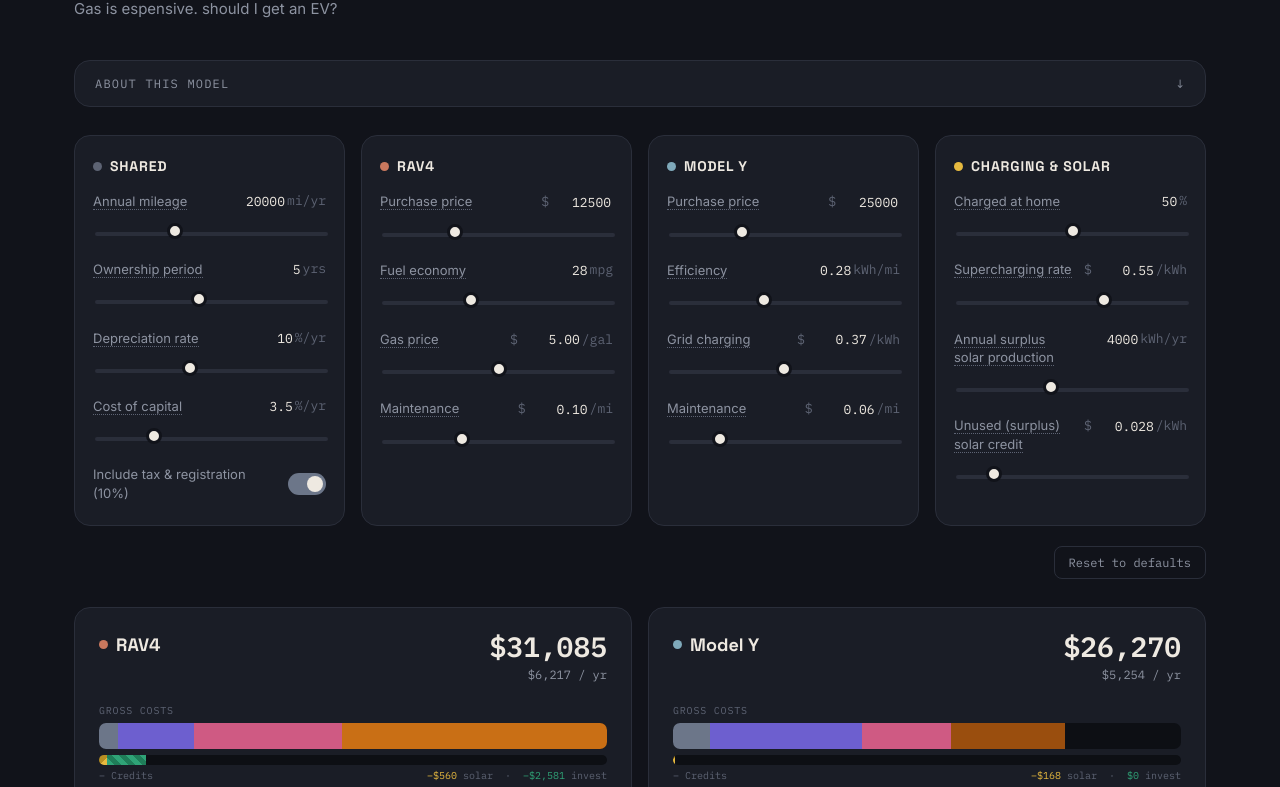
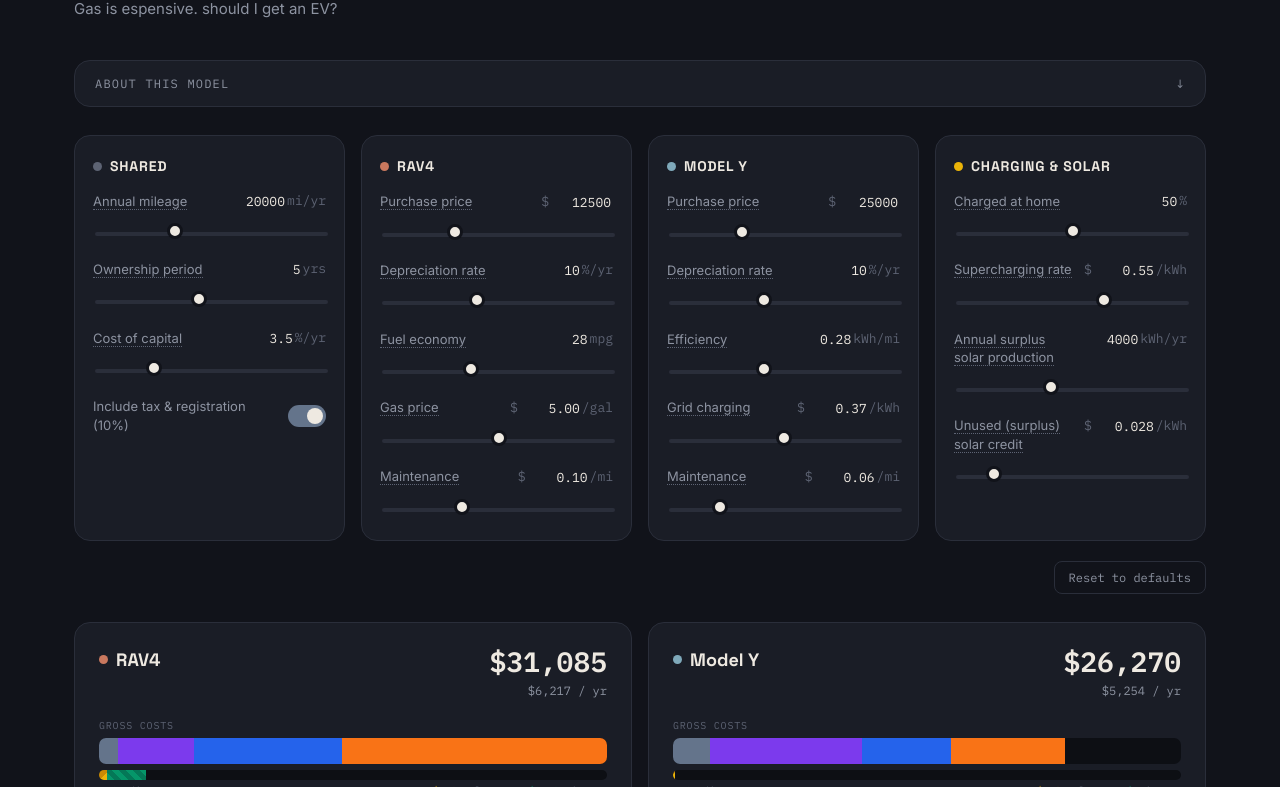
Before and after one commit to SorenKyhl/car-comparison, a plain HTML site: page car-comparison.html in a window 1280 px wide. Shown: the part 165-952 px from the top of the page. Drawn offline with Linux system fonts and the light colour scheme.

Commit message:
depreciation specific to each vehicle

```diff
--- a/car-comparison.html
+++ b/car-comparison.html
@@ -13,8 +13,8 @@
     --ink:#eee9e1; --ink-dim:#8d93a1; --ink-faint:#5d6373;
     --rav4:#c9785e; --rav4-dim:#5d4036;
     --modely:#7fa9ba; --modely-dim:#3c5663;
-    --fuel:#c96f15; --fuel-dim:#62452d; --fuel-solar:#f4b25a; --fuel-home:#df8a2c; --fuel-sc:#9a4e0e;
-    --dep:#6d5fcf; --sun:#e6b93f; --invest:#2fa377; --upfront:#6c7689; --maint:#cf5a83;
+    --fuel:#F97316; --fuel-dim:#62452d; --fuel-solar:#FDBA74; --fuel-home:#FB923C; --fuel-sc:#F97316;
+    --dep:#7C3AED; --sun:#EAB308; --invest:#059669; --upfront:#64748B; --maint:#2563EB;
     --radius:16px;
   }
   *{box-sizing:border-box;}
@@ -101,8 +101,8 @@
   .charge-total{font-weight:600;} .charge-total .ck{font-weight:600;} .charge-total .cc{color:var(--ink);}
 
   .credit-track{height:10px;border-radius:5px;background:#0d0f14;overflow:hidden;display:flex;margin-bottom:4px;}
-  .credit-seg{height:100%;background:repeating-linear-gradient(-45deg,var(--sun),var(--sun) 5px,#b88e22 5px,#b88e22 10px);transition:width .25s ease;}
-  .invest-seg{height:100%;background:repeating-linear-gradient(45deg,var(--invest),var(--invest) 5px,#1f7d59 5px,#1f7d59 10px);transition:width .25s ease;}
+  .credit-seg{height:100%;background:repeating-linear-gradient(-45deg,var(--sun),var(--sun) 5px,#CA8A04 5px,#CA8A04 10px);transition:width .25s ease;}
+  .invest-seg{height:100%;background:repeating-linear-gradient(45deg,var(--invest),var(--invest) 5px,#047857 5px,#047857 10px);transition:width .25s ease;}
   @media (prefers-reduced-motion:reduce){.credit-seg,.invest-seg{transition:none;}}
   .credit-caption{font-family:'IBM Plex Mono',monospace;font-size:10px;color:var(--ink-faint);margin:0 0 18px;display:flex;justify-content:space-between;gap:8px;}
   .credit-caption .cc-solar{color:var(--sun);}
@@ -187,9 +187,6 @@
       <div class="field"><div class="field-head"><span class="label"><span class="tip" data-tip="How many years you plan to own the vehicle. Longer periods spread up-front costs but accumulate more fuel and maintenance.">Ownership period</span></span>
         <div class="field-val"><input type="number" id="yearsNum" value="5"><span class="affix">yrs</span></div></div>
         <input type="range" id="years" min="1" max="10" step="1" value="5"></div>
-      <div class="field"><div class="field-head"><span class="label"><span class="tip" data-tip="Fraction of remaining value lost each year (declining balance). At 10%/yr, a $25k car retains ~59% of its value after 5 years. Higher = faster loss.">Depreciation rate</span></span>
-        <div class="field-val"><input type="number" id="depRateNum" value="10" step="0.5"><span class="affix">%/yr</span></div></div>
-        <input type="range" id="depRate" min="0" max="25" step="0.5" value="10"></div>
       <div class="field"><div class="field-head"><span class="label"><span class="tip" data-tip="Invest the difference between the purchase price of the two vehicles, grows at this rate of return. e.g. if the cheaper car saves $12k up front, that cash is assumed to earn this rate. 3–5% is a conservative real-return estimate.">Cost of capital</span></span>
         <div class="field-val"><input type="number" id="capRateNum" value="3.5" step="0.5"><span class="affix">%/yr</span></div></div>
         <input type="range" id="capRate" min="0" max="15" step="0.5" value="3.5"></div>
@@ -202,6 +199,9 @@
       <div class="field"><div class="field-head"><span class="label"><span class="tip" data-tip="Out-of-pocket purchase price, before tax. Default reflects a 2016–2019 RAV4 in fair condition.">Purchase price</span></span>
         <div class="field-val"><span class="affix">$</span><input type="number" id="rav4PriceNum" value="12500" step="100"></div></div>
         <input type="range" id="rav4Price" min="5000" max="30000" step="100" value="12500"></div>
+      <div class="field"><div class="field-head"><span class="label"><span class="tip" data-tip="Fraction of remaining value lost each year (declining balance). At 10%/yr, a $12.5k car retains ~59% of its value after 5 years.">Depreciation rate</span></span>
+        <div class="field-val"><input type="number" id="rav4DepRateNum" value="10" step="0.5"><span class="affix">%/yr</span></div></div>
+        <input type="range" id="rav4DepRate" min="0" max="25" step="0.5" value="10"></div>
       <div class="field"><div class="field-head"><span class="label"><span class="tip" data-tip="Miles per gallon (combined city/highway). A non-hybrid RAV4 gets ~28 mpg; the RAV4 Hybrid gets ~38 mpg.">Fuel economy</span></span>
         <div class="field-val"><input type="number" id="rav4MpgNum" value="28"><span class="affix">mpg</span></div></div>
         <input type="range" id="rav4Mpg" min="15" max="50" step="1" value="28"></div>
@@ -218,6 +218,9 @@
       <div class="field"><div class="field-head"><span class="label"><span class="tip" data-tip="Out-of-pocket purchase price, before tax. Default reflects a 2021–2022 used Model Y Long Range.">Purchase price</span></span>
         <div class="field-val"><span class="affix">$</span><input type="number" id="modelYPriceNum" value="25000" step="100"></div></div>
         <input type="range" id="modelYPrice" min="10000" max="60000" step="100" value="25000"></div>
+      <div class="field"><div class="field-head"><span class="label"><span class="tip" data-tip="Fraction of remaining value lost each year (declining balance). At 10%/yr, a $25k car retains ~59% of its value after 5 years.">Depreciation rate</span></span>
+        <div class="field-val"><input type="number" id="modelYDepRateNum" value="10" step="0.5"><span class="affix">%/yr</span></div></div>
+        <input type="range" id="modelYDepRate" min="0" max="25" step="0.5" value="10"></div>
       <div class="field"><div class="field-head"><span class="label"><span class="tip" data-tip="Energy consumed per mile. Model Y RWD ~0.25 kWh/mi; AWD Long Range ~0.27–0.30. Higher = more expensive to charge.">Efficiency</span></span>
         <div class="field-val"><input type="number" id="modelYEffNum" value="0.28" step="0.01"><span class="affix">kWh/mi</span></div></div>
         <input type="range" id="modelYEff" min="0.20" max="0.40" step="0.01" value="0.28"></div>
@@ -366,10 +369,10 @@
 </div>
 
 <script>
-  const ids = ['annualMiles','years','depRate','capRate','rav4Price','rav4Mpg','gasPrice','rav4Maint','modelYPrice','modelYEff','homeSplit','scRate','modelYMaint','solarSurplus','solarCredit','homeRate'];
-  const defaults = {annualMiles:20000,years:5,depRate:10,capRate:3.5,rav4Price:12500,rav4Mpg:28,gasPrice:5.00,rav4Maint:0.10,modelYPrice:25000,modelYEff:0.28,homeSplit:50,scRate:0.55,modelYMaint:0.06,solarSurplus:4000,solarCredit:0.028,homeRate:0.37};
+  const ids = ['annualMiles','years','rav4DepRate','modelYDepRate','capRate','rav4Price','rav4Mpg','gasPrice','rav4Maint','modelYPrice','modelYEff','homeSplit','scRate','modelYMaint','solarSurplus','solarCredit','homeRate'];
+  const defaults = {annualMiles:20000,years:5,rav4DepRate:10,modelYDepRate:10,capRate:3.5,rav4Price:12500,rav4Mpg:28,gasPrice:5.00,rav4Maint:0.10,modelYPrice:25000,modelYEff:0.28,homeSplit:50,scRate:0.55,modelYMaint:0.06,solarSurplus:4000,solarCredit:0.028,homeRate:0.37};
   const UPFRONT_RATE = 0.10;
-  const C = {rav4:'#c9785e',modelY:'#7fa9ba',fuel:'#c96f15',fuelSolar:'#f4b25a',fuelHome:'#df8a2c',fuelSc:'#9a4e0e',dep:'#6d5fcf',invest:'#2fa377',sun:'#e6b93f',upfront:'#6c7689',maint:'#cf5a83',grid:'#23262f',ink:'#eee9e1',inkDim:'#8d93a1',inkFaint:'#5d6373'};
+  const C = {rav4:'#c9785e',modelY:'#7fa9ba',fuel:'#EA580C',fuelSolar:'#FDBA74',fuelHome:'#FB923C',fuelSc:'#F97316',dep:'#7C3AED',invest:'#059669',sun:'#EAB308',upfront:'#64748B',maint:'#2563EB',grid:'#23262f',ink:'#eee9e1',inkDim:'#8d93a1',inkFaint:'#5d6373'};
 
   function val(id){ return parseFloat(document.getElementById(id).value) || 0; }
   function set(id,t){ document.getElementById(id).textContent = t; }
@@ -456,7 +459,7 @@
   }
 
   function recalc(){
-    const annualMiles=val('annualMiles'),years=val('years'),depRate=val('depRate')/100,capRate=val('capRate')/100;
+    const annualMiles=val('annualMiles'),years=val('years'),rav4DepRate=val('rav4DepRate')/100,modelYDepRate=val('modelYDepRate')/100,capRate=val('capRate')/100;
     const rav4Price=val('rav4Price'),rav4Mpg=Math.max(1,val('rav4Mpg')),gasPrice=val('gasPrice'),rav4Maint=val('rav4Maint');
     const modelYPrice=val('modelYPrice'),modelYEff=val('modelYEff'),homeSplit=val('homeSplit')/100,scRate=val('scRate'),modelYMaint=val('modelYMaint');
     const solarSurplus=val('solarSurplus'),solarCredit=val('solarCredit'),homeRate=val('homeRate');
@@ -471,7 +474,7 @@
     const rav4EnergyAnnualNet=rav4GasAnnual-rav4CreditAnnual;
     const rav4MaintAnnual=annualMiles*rav4Maint;
     const rav4GasTotal=rav4GasAnnual*years, rav4CreditTotal=rav4CreditAnnual*years, rav4MaintTotal=rav4MaintAnnual*years;
-    const rav4DepTotal=rav4Price*(1-Math.pow(1-depRate,years)), rav4Residual=rav4Price*Math.pow(1-depRate,years);
+    const rav4DepTotal=rav4Price*(1-Math.pow(1-rav4DepRate,years)), rav4Residual=rav4Price*Math.pow(1-rav4DepRate,years);
 
     const homeMiles=annualMiles*homeSplit, scMiles=annualMiles*(1-homeSplit);
     const homeNeedKwh=homeMiles*modelYEff, scNeedKwh=scMiles*modelYEff;
@@ -482,7 +485,7 @@
     const myEnergyAnnualNet=homeCostAnnual+scCostAnnual-myCreditAnnual;
     const modelYMaintAnnual=annualMiles*modelYMaint;
     const homeCostTotal=homeCostAnnual*years, scCostTotal=scCostAnnual*years, myCreditTotal=myCreditAnnual*years, modelYMaintTotal=modelYMaintAnnual*years;
-    const modelYDepTotal=modelYPrice*(1-Math.pow(1-depRate,years)), modelYResidual=modelYPrice*Math.pow(1-depRate,years);
+    const modelYDepTotal=modelYPrice*(1-Math.pow(1-modelYDepRate,years)), modelYResidual=modelYPrice*Math.pow(1-modelYDepRate,years);
 
     // Investment return: credited to the CHEAPER vehicle (buying cheap + investing the difference)
     const rav4Cash=rav4Price+rav4Upfront, modelYCash=modelYPrice+modelYUpfront;
@@ -504,7 +507,7 @@
     document.getElementById('heroEyebrow').textContent=years+'-Year Total Cost of Ownership · Live Dashboard';
 
     set('rav4UpfrontVal',upfrontOn?usd(rav4Upfront):'$0'); set('rav4UpfrontSub',upfrontOn?'10% of '+usd(rav4Price)+' · one-time':'excluded');
-    set('rav4DepVal',usd(rav4DepTotal)); set('rav4DepSub',(depRate*100).toFixed(1)+'%/yr declining · residual '+usd(rav4Residual));
+    set('rav4DepVal',usd(rav4DepTotal)); set('rav4DepSub',(rav4DepRate*100).toFixed(1)+'%/yr declining · residual '+usd(rav4Residual));
     set('rav4FuelVal',usd(rav4GasTotal)); set('rav4GasSub',num(rav4Gallons)+' gal/yr × '+usd(gasPrice)+' → '+usd(rav4GasAnnual)+'/yr');
     set('rav4MaintVal',usd(rav4MaintTotal)); set('rav4MaintSub',num(annualMiles)+' mi/yr × $'+rav4Maint.toFixed(2)+' → '+usd(rav4MaintAnnual)+'/yr');
     set('rav4CreditVal','–'+usd(rav4CreditTotal)); set('rav4CreditSub',num(solarSurplus)+' kWh/yr × $'+solarCredit.toFixed(3)+' → '+usd(rav4CreditAnnual)+'/yr');
@@ -514,7 +517,7 @@
     set('rav4NetVal',usd(rav4Net));
 
     set('modelYUpfrontVal',upfrontOn?usd(modelYUpfront):'$0'); set('modelYUpfrontSub',upfrontOn?'10% of '+usd(modelYPrice)+' · one-time':'excluded');
-    set('modelYDepVal',usd(modelYDepTotal)); set('modelYDepSub',(depRate*100).toFixed(1)+'%/yr declining · residual '+usd(modelYResidual));
+    set('modelYDepVal',usd(modelYDepTotal)); set('modelYDepSub',(modelYDepRate*100).toFixed(1)+'%/yr declining · residual '+usd(modelYResidual));
     set('modelYHomeVal',homeCostTotal>0?usd(homeCostTotal):'$0'); document.getElementById('modelYHomeVal').classList.toggle('zero',homeCostTotal<=0);
     set('modelYHomeSub',homeGridKwh>0?num(homeNeedKwh)+' kWh/yr — '+num(homeSolarKwh)+' solar + '+num(homeGridKwh)+' grid × $'+homeRate.toFixed(2):num(homeNeedKwh)+' kWh/yr — fully solar-covered, $0');
     set('modelYScVal',usd(scCostTotal)); set('modelYScSub',num(scNeedKwh)+' kWh/yr × $'+scRate.toFixed(2)+' → '+usd(scCostAnnual)+'/yr');
@@ -559,15 +562,15 @@
     // investDiff passed as negative for the cheaper vehicle (grows as credit over time)
     const rav4InvestDiff = rav4Cash<modelYCash ? -capitalDiff : 0;
     const modelYInvestDiff = modelYCash<rav4Cash ? -capitalDiff : 0;
-    const rav4S=buildSeries({years,price:rav4Price,depRate,energyAnnual:rav4EnergyAnnualNet,maintAnnual:rav4MaintAnnual,investDiff:rav4InvestDiff,capRate,upfront:rav4Upfront});
-    const myS=buildSeries({years,price:modelYPrice,depRate,energyAnnual:myEnergyAnnualNet,maintAnnual:modelYMaintAnnual,investDiff:modelYInvestDiff,capRate,upfront:modelYUpfront});
+    const rav4S=buildSeries({years,price:rav4Price,depRate:rav4DepRate,energyAnnual:rav4EnergyAnnualNet,maintAnnual:rav4MaintAnnual,investDiff:rav4InvestDiff,capRate,upfront:rav4Upfront});
+    const myS=buildSeries({years,price:modelYPrice,depRate:modelYDepRate,energyAnnual:myEnergyAnnualNet,maintAnnual:modelYMaintAnnual,investDiff:modelYInvestDiff,capRate,upfront:modelYUpfront});
     const lineMax=Math.max(rav4S[rav4S.length-1].total,myS[myS.length-1].total,1);
     document.getElementById('lineChartHolder').innerHTML=makeLineChart(years,rav4S,myS,lineMax);
     document.getElementById('rav4AreaHolder').innerHTML=makeAreaChart(years,rav4S,lineMax,C.fuel);
     document.getElementById('modelYAreaHolder').innerHTML=makeAreaChart(years,myS,lineMax,C.fuelHome);
 
     document.getElementById('footerNote').innerHTML=
-      'Residual values after '+years+' yrs at '+(depRate*100).toFixed(1)+'%/yr declining-balance: '+usd(rav4Residual)+' (RAV4) · '+usd(modelYResidual)+' (Model Y). '+
+      'Residual values after '+years+' yrs (RAV4 '+(rav4DepRate*100).toFixed(1)+'%/yr, Model Y '+(modelYDepRate*100).toFixed(1)+'%/yr declining-balance): '+usd(rav4Residual)+' (RAV4) · '+usd(modelYResidual)+' (Model Y). '+
       'Capital freed by the cheaper car: '+usd(capitalDiff)+' → '+usd(investReturn)+' invested at '+(capRate*100).toFixed(1)+'%/yr real.';
   }
 
```
